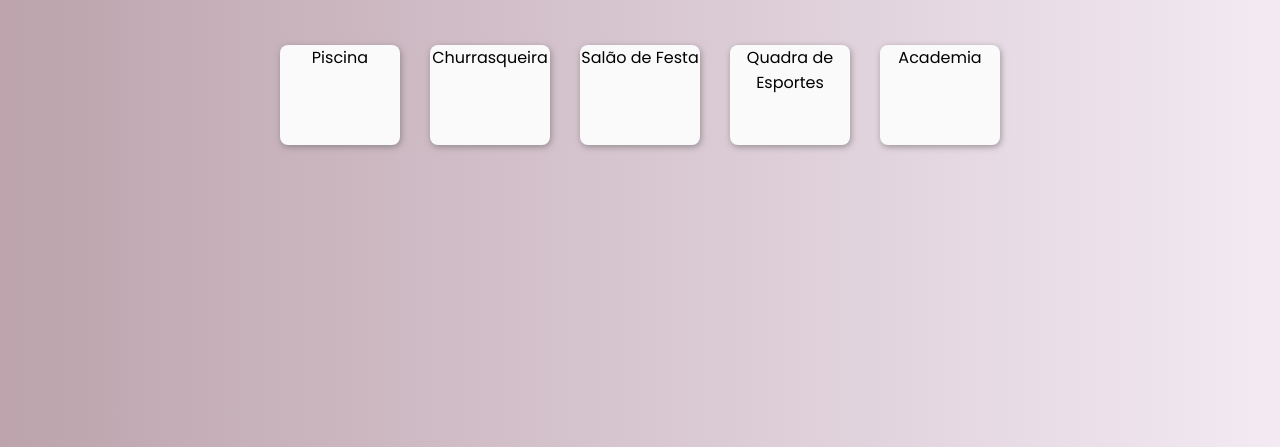
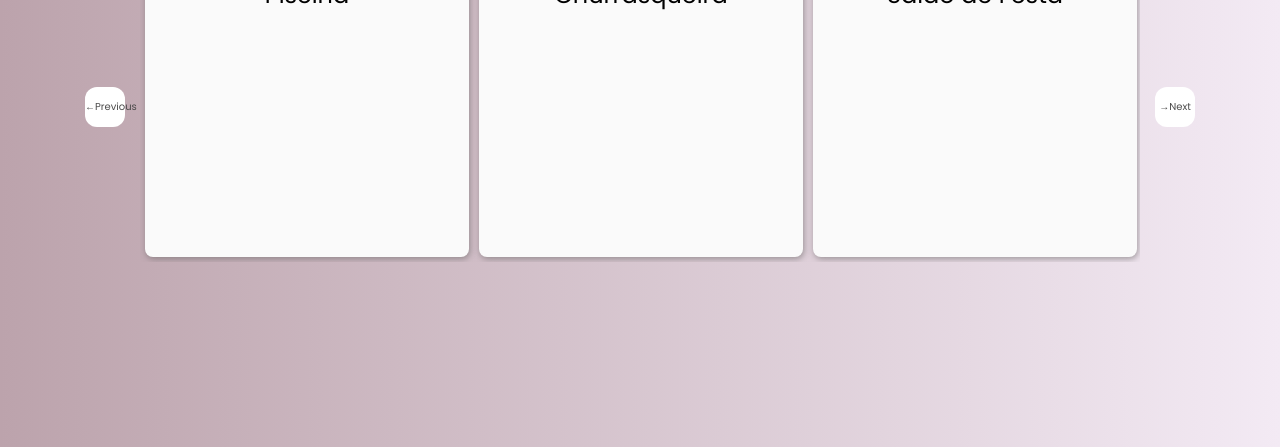
Before and after one commit to camillamendess/SistemaDeReservas-ProjetoBD, a plain HTML site: page makeYourReservation.html in a window 1280 px wide. Shown: the part 353-800 px from the top of the page. Drawn offline with nearby package versions, Linux system fonts and the light colour scheme.

Commit message:
add slick slide to main page

```diff
--- a/css/reservation.css
+++ b/css/reservation.css
@@ -15,20 +15,91 @@ body {
 }
 
 .main-section h2 {
+  font-size: 40px;
   text-align: center;
   padding-bottom: 60px;
 }
 
 .blocks-container {
-  display: flex;
-  gap: 30px;
+  width: 1000px;
 }
 
 .block {
-  width: 120px;
-  height: 100px;
+  width: 310px;
+  height: 300px;
   background-color: #fafafa;
   box-shadow: 1px 2px 6px rgba(105, 102, 102, 0.596);
   border-radius: 8px;
-  text-align: center;
+  display: flex;
+  justify-content: center;
+  padding-top: 20px;
+  font-size: 24px;
 }
+
+.slick-list,
+.slick-slider,
+.slick-track {
+  position: relative;
+  display: block;
+}
+
+.slick-list {
+  overflow: hidden;
+  margin: 0;
+  padding: 0;
+}
+
+.slick-list.dragging {
+  cursor: pointer;
+}
+
+.slick-track {
+  display: flex;
+}
+
+.slick-slide {
+  margin: 5px;
+}
+
+.slick-prev, .slick-next {
+  position: absolute;
+  top: 50%;
+  width: 40px;
+  height: 40px;
+  font-size: 10px;
+  line-height: 1;
+  cursor: pointer;
+  transform: translate(0, -50%);
+  background-color: #fff;
+  border-radius: 12px;
+  color: #4b4a4a;
+  border: none;
+  outline: none;
+  transition: background-color 0.3s;
+}
+
+.slick-prev:hover, .slick-next:hover {
+  background-color: #e2d6d6;
+}
+
+.slick-prev {
+  left: -55px;
+}
+
+.slick-next {
+  right: -55px;
+}
+
+.slick-prev:before,
+.slick-next:before {
+  content: ''; /* Limpei o conteúdo anterior para usar caracteres específicos abaixo */
+  font-family: 'slick'; /* Adicionei uma fonte slick que possui setas específicas */
+}
+
+.slick-prev:before {
+  content: '\2190'; /* Caractere Unicode para uma seta para a esquerda */
+}
+
+.slick-next:before {
+  content: '\2192'; /* Caractere Unicode para uma seta para a direita */
+}
--- /dev/null
+++ b/js/make-script.js
@@ -0,0 +1,14 @@
+console.log("Ops");
+
+window.addEventListener('DOMContentLoaded', function(){
+    function initializeSlick(){
+        $('.blocks-container').slick({
+            // Configurações do Slick
+            infinite: false,
+            slidesToShow: 3,
+            slidesToScroll: 1
+        });
+    }
+
+    initializeSlick();
+});
--- a/makeYourReservation.html
+++ b/makeYourReservation.html
@@ -1,5 +1,6 @@
 <!DOCTYPE html>
-<html lang="en">
+<html lang="pt-BR">
+
 <head>
   <meta charset="UTF-8">
   <meta name="viewport" content="width=device-width, initial-scale=1.0">
@@ -8,7 +9,10 @@
   <link rel="preconnect" href="https://fonts.gstatic.com" crossorigin>
   <link href="https://fonts.googleapis.com/css2?family=Poppins&display=swap" rel="stylesheet">
   <link rel="stylesheet" href="css/reservation.css">
+
+
 </head>
+
 <body>
   <section class="main-section">
     <h2>Faça sua reserva</h2>
@@ -21,5 +25,11 @@
     </div>
   </section>
 
+  <script src="https://code.jquery.com/jquery-3.6.4.min.js"></script>
+  <script type="text/javascript" src="https://cdn.jsdelivr.net/npm/slick-carousel@1.8.1/slick/slick.min.js"></script>
+  <script type="text/javascript" src="//code.jquery.com/jquery-migrate-1.2.1.min.js"></script>
+  <script src="https://kit.fontawesome.com/92d4c6ab7b.js" crossorigin="anonymous"></script>
+  <script src="js/make-script.js"></script>
 </body>
+
 </html>
```
Lines whose indentation alone changed are shown as unchanged.
